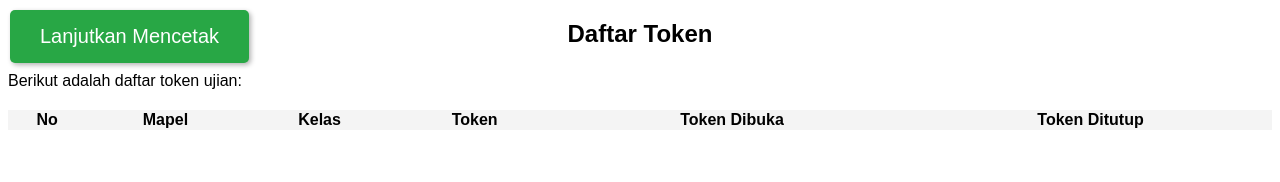
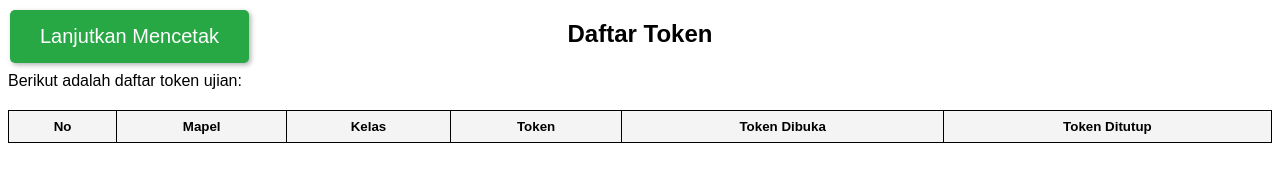
Before and after one commit to smp2pajangan/cetaktoken, a plain HTML site: page index.html in a window 1280 px wide. Drawn offline with Linux system fonts and the light colour scheme; no server answers.

Commit message:
Update index.html

```diff
--- a/index.html
+++ b/index.html
@@ -47,6 +47,9 @@
     th {
       background-color: #f4f4f4;
       text-align: center;
+      border: 1px solid black; /* Tambahkan border untuk th */
+      padding: 8px;
+      font-size: 10pt;
     }
     td {
       border: 1px solid black;
```
